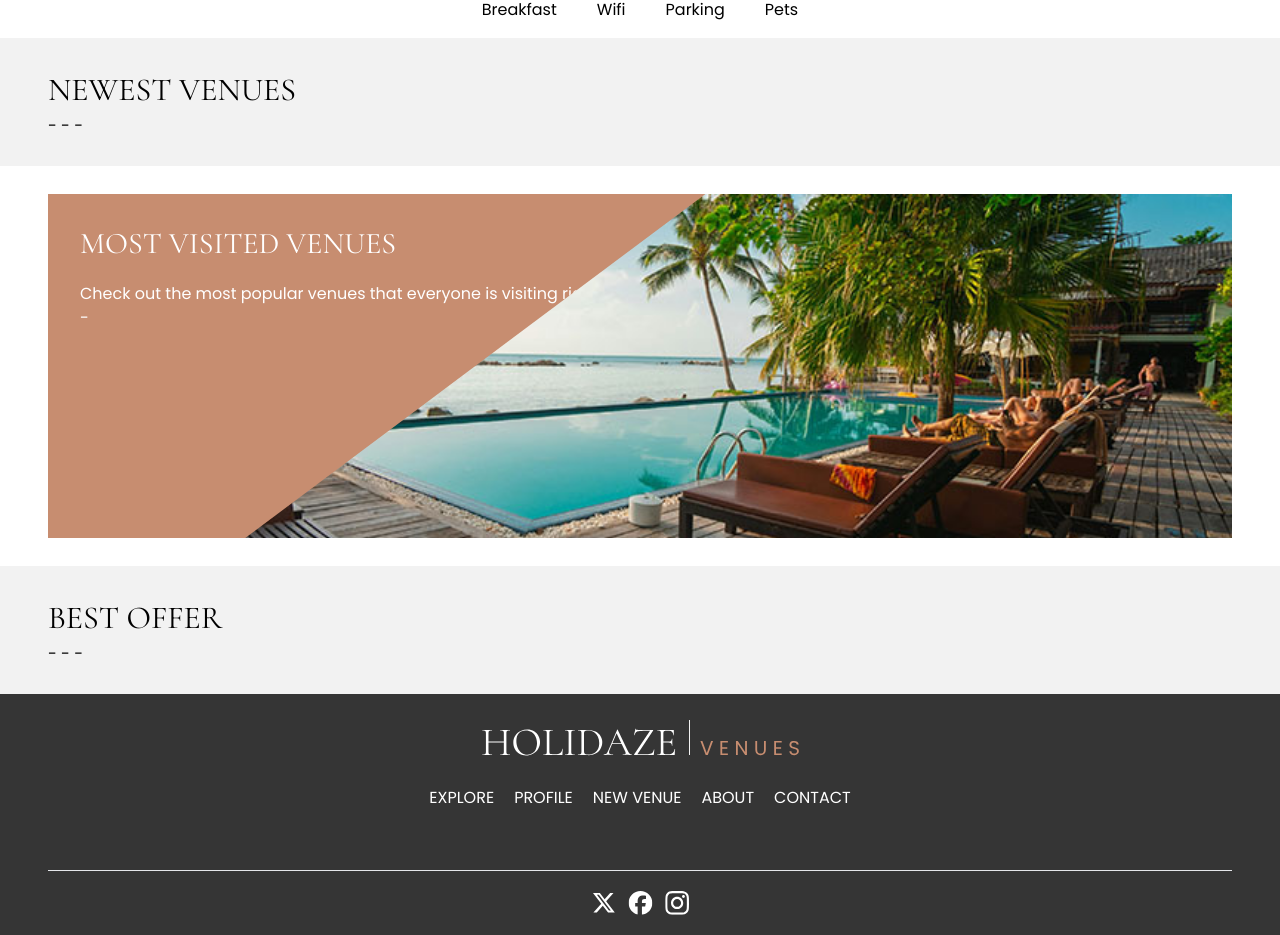
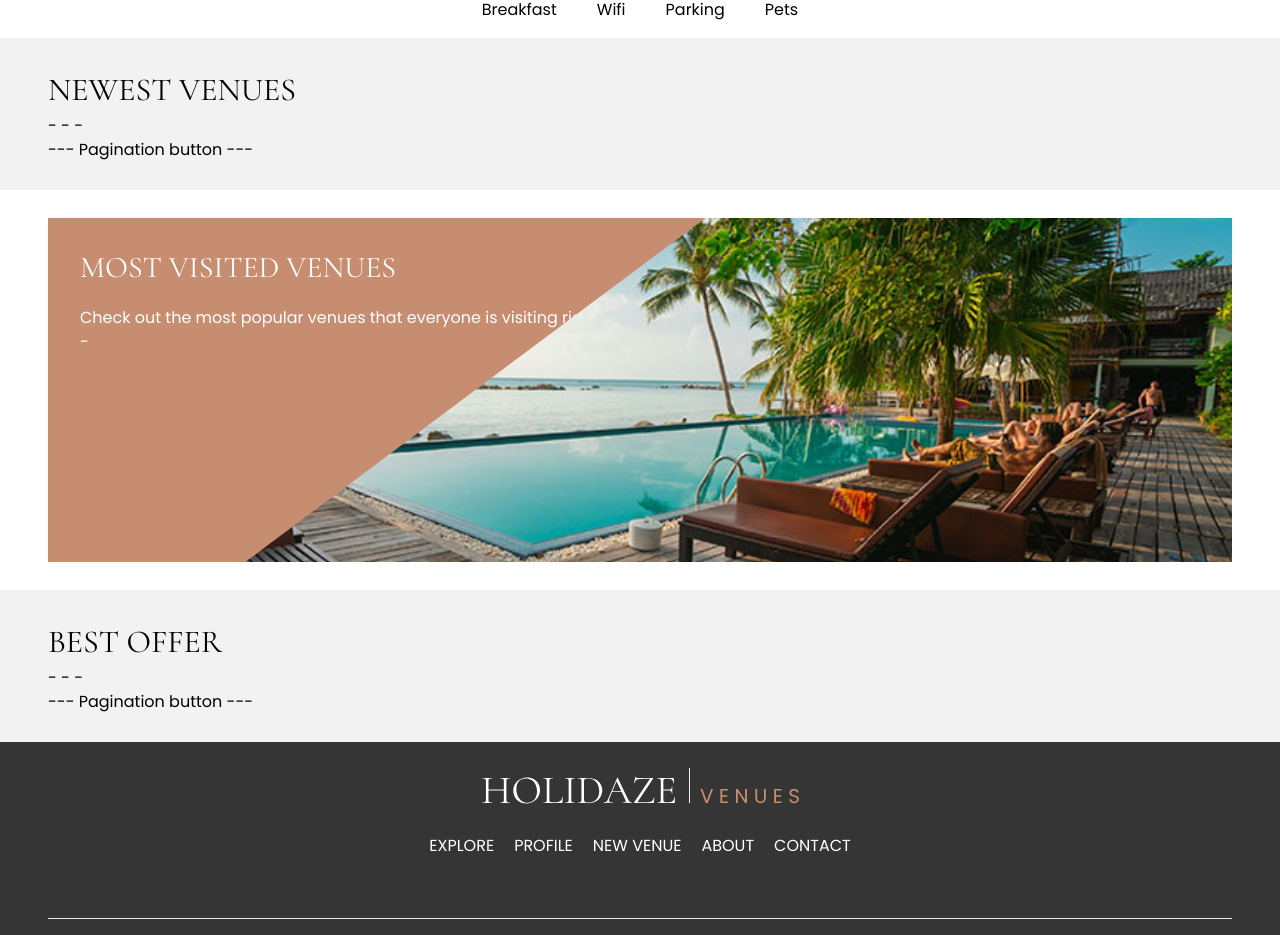
Before and after one commit to Anne-Serine/holidaze_project-exam-2, a React (Vite) app: page / in a window 1280 px wide. Shown: the part 860-1795 px from the top of the page. Built offline with nearby package versions, Linux system fonts and the light colour scheme.

Commit message:
markup - update

```diff
--- a/src/pages/Home.jsx
+++ b/src/pages/Home.jsx
@@ -47,6 +47,8 @@ function Home() {
       </div>
       <div className="container my-5">
         <h2>Newest venues</h2>- - -{/* List of venues */}
+
+        <p>--- Pagination button ---</p>
       </div>
       <div className="bg-daze-white">
         <section className="container relative flex items-center justify-center h-[50vh]">
@@ -73,6 +75,8 @@ function Home() {
       </div>
       <div className="container my-5">
         <h2>Best offer</h2>- - -{/* Filtered best offer venues */}
+
+        <p>--- Pagination button ---</p>
       </div>
     </>
   );
--- a/src/pages/Profile.jsx
+++ b/src/pages/Profile.jsx
@@ -7,7 +7,7 @@ function Profile() {
         <div className="container relative flex flex-col sm:flex-row items-center md:items-start md:h-full">
           <div className="relative sm:absolute sm:top-10 size-[8rem] sm:size-[12rem] outline outline-daze-white outline-1 -outline-offset-[10px]">
             <img
-              src="/public/assets/hero-img.jpg"
+              src="/assets/hero-img.jpg"
               className=" h-full w-full object-cover "
               alt="profile picture"
             />
```
